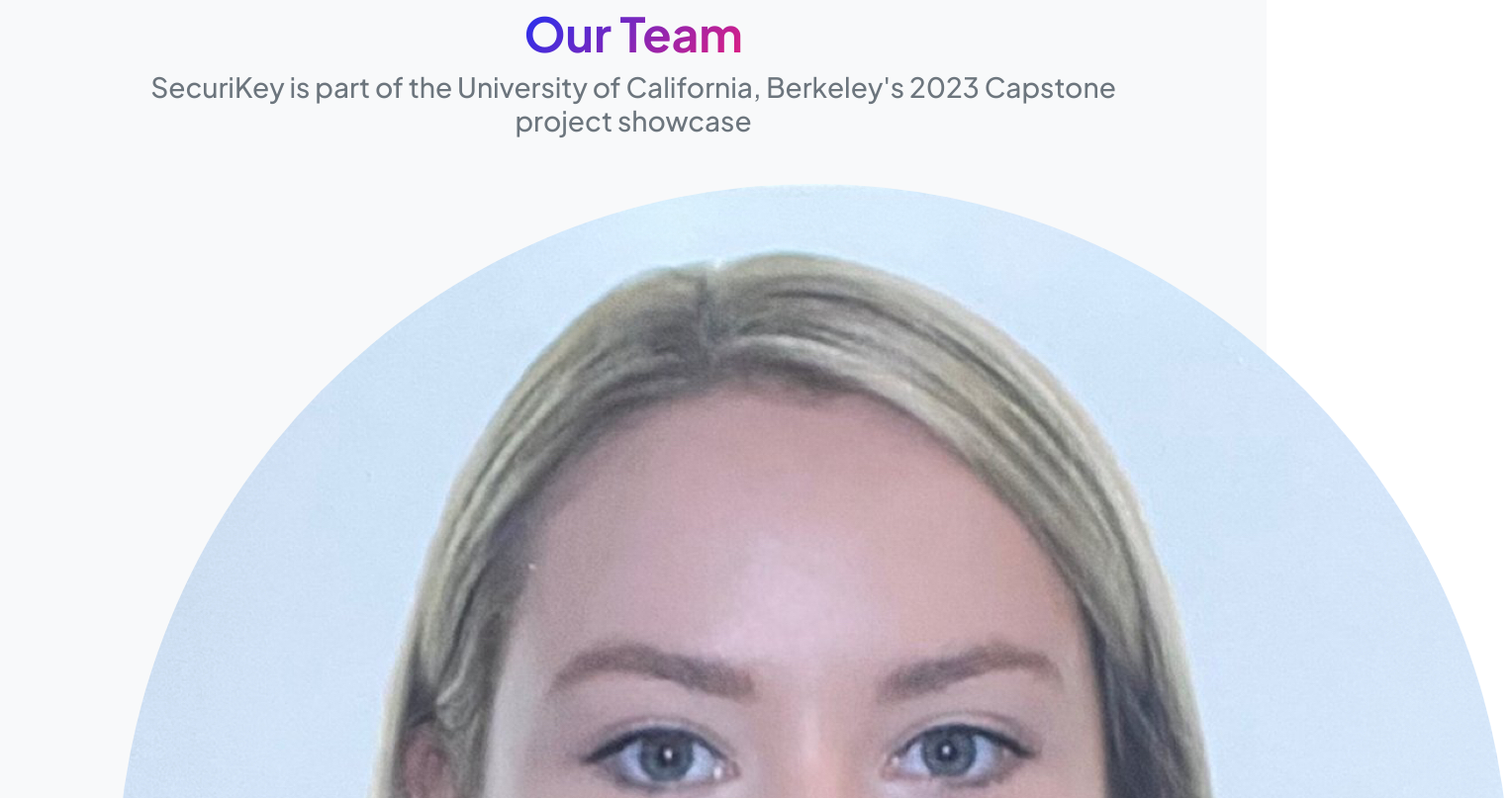
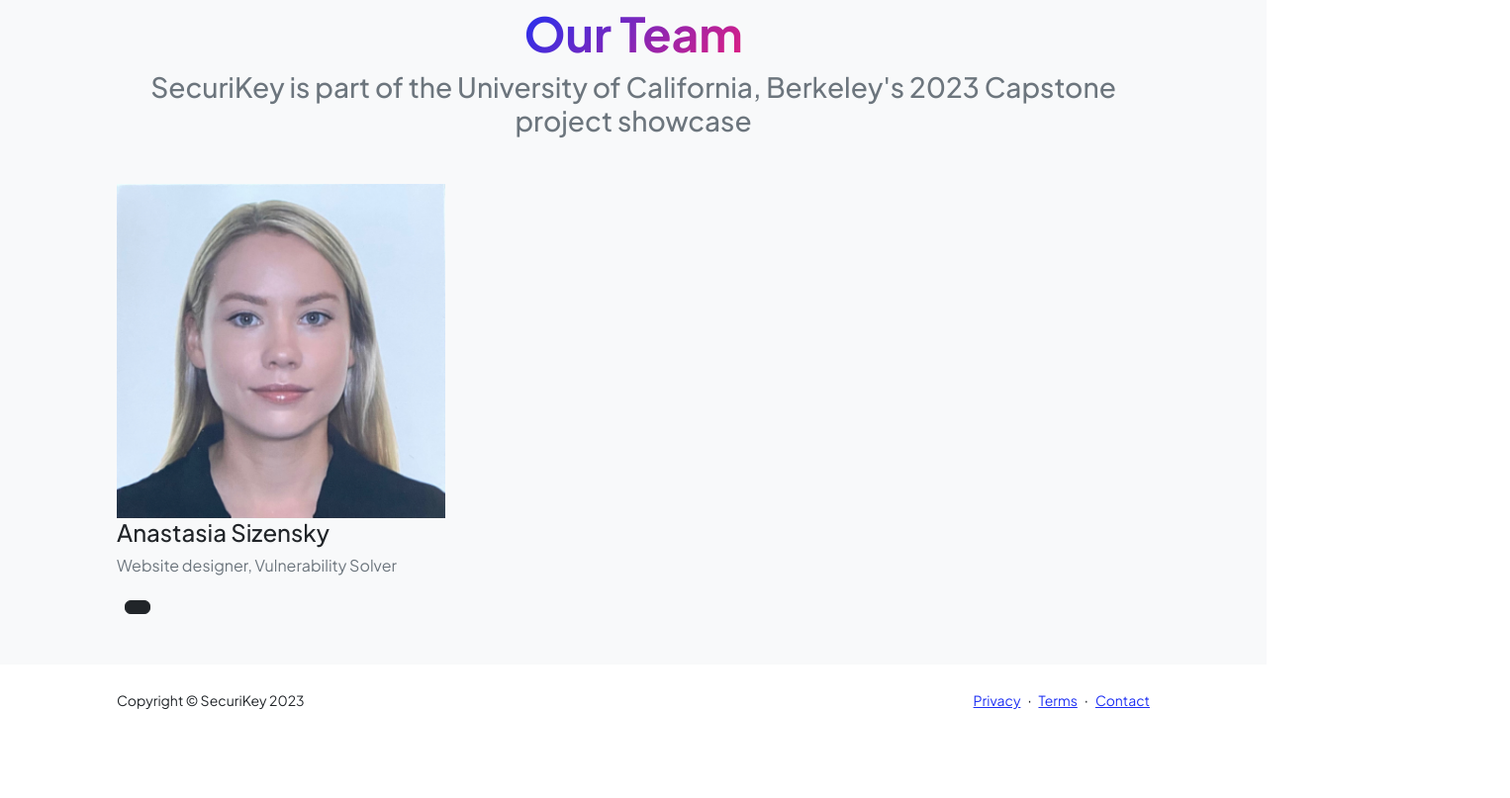
Before and after one commit to the-bearded-one/securikey, a website: page web/index.html in a window 1280 px wide. Shown: the part 2088-2895 px from the top of the page at 99% size, 1526 px wide, since content can reach past the window. After the commit the page ends 2832 px from the top, so only its background shows below. Drawn offline with nearby package versions, Linux system fonts and the light colour scheme; files whose address does not match are found by name.

Commit message:
updated image

```diff
--- a/web/index.html
+++ b/web/index.html
@@ -258,7 +258,7 @@
                         <div class="row">
                             <div class="col-lg-4">
                                 <div class="team-member">
-                                    <img class="mx-auto rounded-circle" src="assets/anastasia.jpg" alt="..." />
+                                    <img class="card-img" src="assets/anastasia.jpg" alt="..." />
                                     <h4>Anastasia Sizensky</h4>
                                     <p class="text-muted">Website designer, Vulnerability Solver</p>
                                     <a class="btn btn-dark btn-social mx-2" href="#!" aria-label="Parveen Anand LinkedIn Profile"><i class="fab fa-linkedin-in"></i></a>
```
